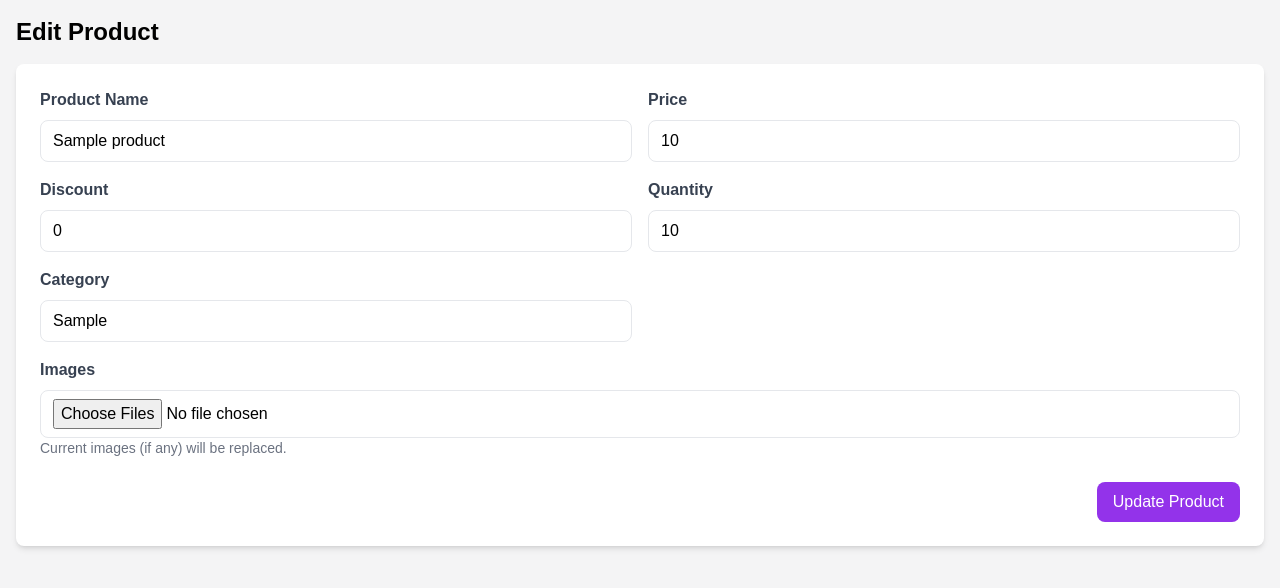
After one commit to AbhiGurjar0/Fooddie, a Node server app: page /admin/editProducts/600000000000000000000001 in a window 1280 px wide. The commit adds this page. Shown: the top 588 px of the page. Run offline with Node 20, Linux system fonts and the light colour scheme; tables that the repository leaves empty hold one stand-in row (values such as "Sample post"); style sheets or scripts are compiled from the project's sources; some libraries are stand-ins or nearby versions.

Commit message:
edit added

```diff
--- a/routes/user-route.js
+++ b/routes/user-route.js
@@ -273,4 +273,34 @@ router.post("/deleteUser", async (req, res) => {
   res.send("User deleted Successfully");
 
 })
+
+router.get("/admin/editProducts/:id", async (req, res) => {
+  let product = await productModel.findOne({ _id: req.params.id });
+  res.render("editProducts", { product });
+})
+
+router.post("/admin/updateProduct/:id", upload.single("images"), async (req, res) => {
+  let { name, quantity, category, price, discount } = req.body;
+  let product = await productModel.findOneAndUpdate(req.params.id);
+  let updateData = {
+    name,
+    quantity,
+    category,
+    price,
+    discount,
+    image: req.file ? req.file.buffer : product.image,
+  }
+
+  await productModel.findByIdAndUpdate(req.params.id, updateData, {
+    new: true,
+  });
+
+  res.redirect("/admin");
+})
+
+router.get("/admin/userDetails", async (req, res) => {
+
+  res.render("userDetails");
+})
+
 module.exports = router;
--- /dev/null
+++ b/views/editProducts.ejs
@@ -0,0 +1,61 @@
+<%- include('./partials/header') %>
+    <div class="container mx-auto p-4">
+        <h1 class="text-2xl font-bold mb-4">Edit Product</h1>
+        <form action="/admin/updateProduct/<%= product._id %>" method="POST" enctype="multipart/form-data"
+            class="bg-white p-6 rounded-lg shadow-md">
+            <div class="grid grid-cols-1 md:grid-cols-2 gap-4">
+                <div>
+                    <label for="name" class="block text-gray-700 font-bold mb-2">Product Name</label>
+                    <input type="text" id="name" name="name" value="<%= product.name %>"
+                        class="w-full px-3 py-2 border rounded-lg focus:outline-none focus:ring-2 focus:ring-purple-600"
+                        required>
+                </div>
+
+                <div>
+                    <label for="price" class="block text-gray-700 font-bold mb-2">Price</label>
+                    <input type="number" id="price" name="price" value="<%= product.price %>"
+                        class="w-full px-3 py-2 border rounded-lg focus:outline-none focus:ring-2 focus:ring-purple-600"
+                        required>
+                </div>
+
+                <div>
+                    <label for="discount" class="block text-gray-700 font-bold mb-2">Discount</label>
+                    <input type="number" id="discount" name="discount" value="<%= product.discount %>"
+                        class="w-full px-3 py-2 border rounded-lg focus:outline-none focus:ring-2 focus:ring-purple-600"
+                        required>
+                </div>
+
+                <div>
+                    <label for="gold" class="block text-gray-700 font-bold mb-2"> Quantity</label>
+                    <input type="text" id="gold" name="quantity" value="<%= product.quantity %>"
+                        class="w-full px-3 py-2 border rounded-lg focus:outline-none focus:ring-2 focus:ring-purple-600"
+                        required>
+                </div>
+
+                <div>
+                    <label for="category" class="block text-gray-700 font-bold mb-2">Category</label>
+                    <input type="text" id="category" name="category" value="<%= product.category %>"
+                        class="w-full px-3 py-2 border rounded-lg focus:outline-none focus:ring-2 focus:ring-purple-600"
+                        required>
+                </div>
+
+
+
+            </div>
+
+
+
+            <div class="mt-4">
+                <label for="images" class="block text-gray-700 font-bold mb-2">Images</label>
+                <input type="file" id="images" name="images" multiple
+                    class="w-full px-3 py-2 border rounded-lg focus:outline-none focus:ring-2 focus:ring-purple-600">
+                <p class="text-gray-500 text-sm">Current images (if any) will be replaced.</p>
+            </div>
+
+            <div class="mt-6 flex justify-end">
+                <button type="submit" class="bg-purple-600 text-white px-4 py-2 rounded-lg hover:bg-purple-700">Update
+                    Product</button>
+            </div>
+        </form>
+    </div>
+    <%- include('./partials/footer') %>
```
Also changed, not shown: public/javascripts/adminScript.js (+13 -0 lines), views/dashboard.ejs (+5 -9 lines), views/userDetails.ejs (added, +122 -0 lines), public/javascripts/script.js (line endings or trailing spaces).
